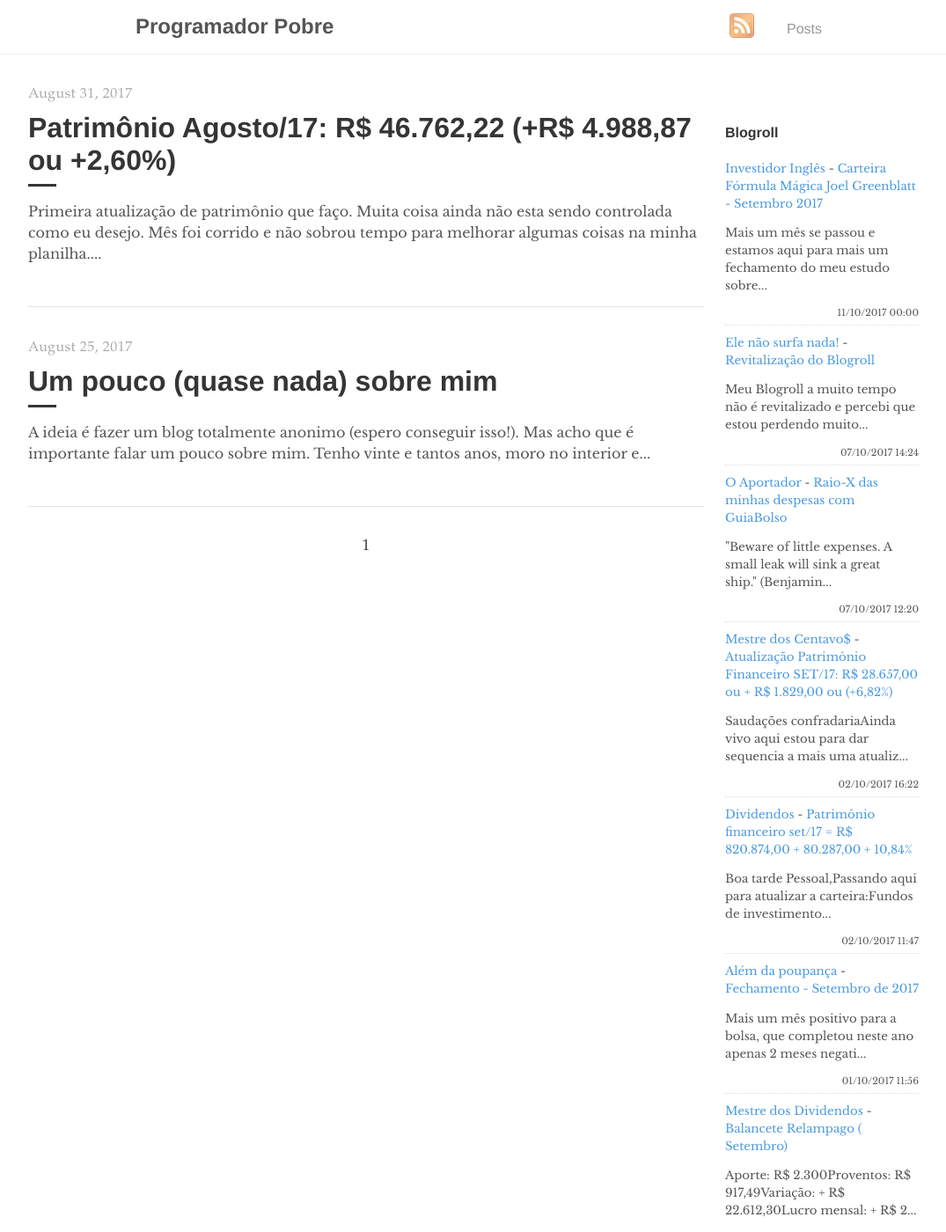
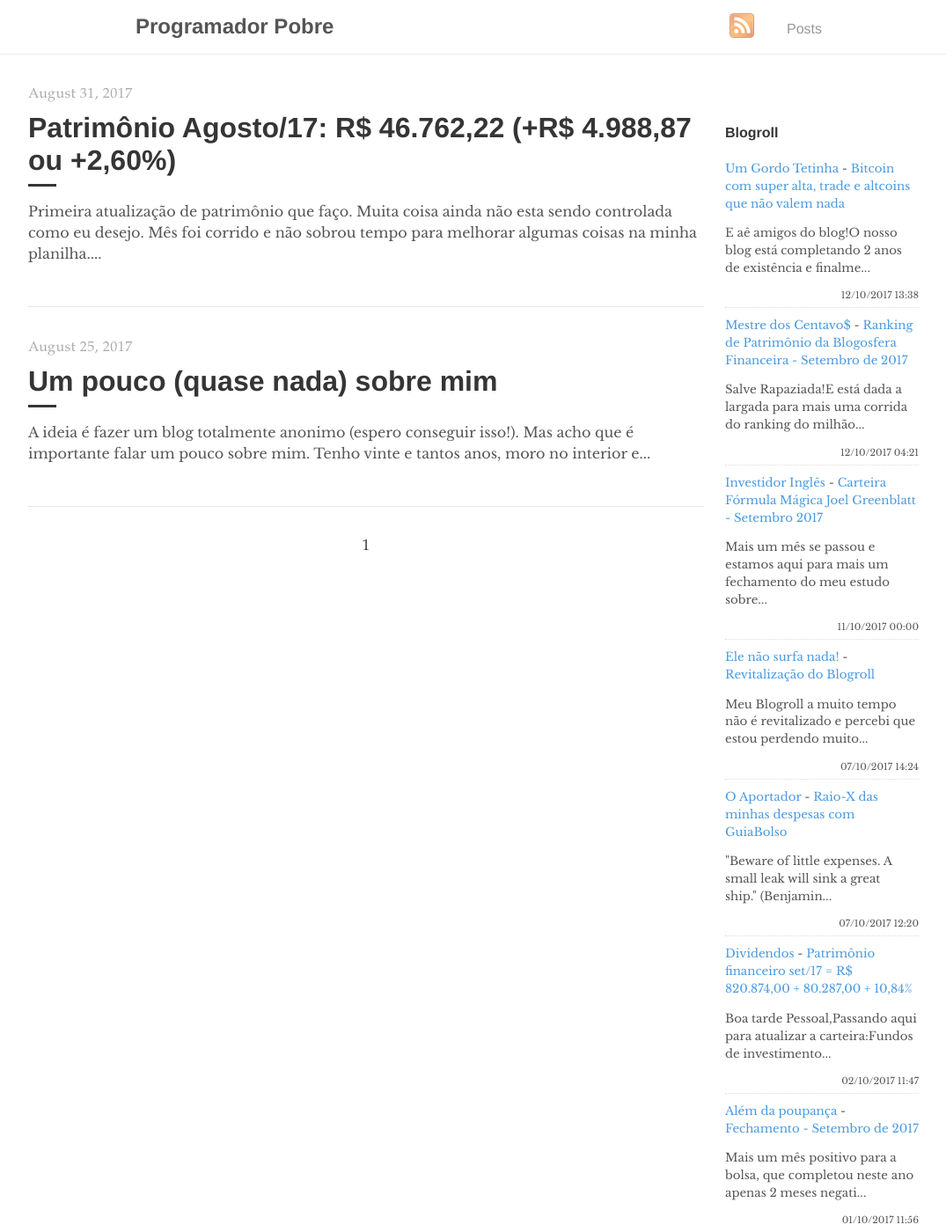
Before and after one commit to programadorpobre/programadorpobre.github.io, a Jekyll site: the page built from index.html, in a window 1280 px wide and 1400 px high. Shown: the whole window at 88% size, without its empty margins (96-1171 px from the left). Built offline with Jekyll 4.4.1, drawn with Linux system fonts in a browser that asks for light colours; the list of posts is cut into pages by our own code; comment, search, counter and statistics services are not loaded; some of the changed text lies outside the part shown.

Commit message:
[ci skip] travis #68

```diff
--- a/_includes/feed-entries.html
+++ b/_includes/feed-entries.html
@@ -1,3 +1,13 @@
+<div class="feed-entry">
+    <a class="feed-entry-site-name" href="http://gordotetinha.blogspot.com/">Um Gordo Tetinha</a> - <a class="feed-entry-title" href="http://gordotetinha.blogspot.com/2017/10/bitcoin-com-super-alta-trade-e-altcoins.html">Bitcoin com super alta, trade e altcoins que não valem nada</a>
+    <p class="feed-entry-summary">E aê amigos do blog!O nosso blog está completando 2 anos de existência e finalme...</p>
+    <time datetime="2017-10-12T13:38:00.000-03:00">12/10/2017 13:38</time>
+</div>
+<div class="feed-entry">
+    <a class="feed-entry-site-name" href="http://mestredoscentavos.blogspot.com/">Mestre dos Centavo$</a> - <a class="feed-entry-title" href="http://mestredoscentavos.blogspot.com/2017/10/ranking-de-patrimonio-da-blogosfera.html">Ranking de Patrimônio da Blogosfera Financeira - Setembro de 2017</a>
+    <p class="feed-entry-summary">Salve Rapaziada!E está dada a largada para mais uma corrida do ranking do milhão...</p>
+    <time datetime="2017-10-12T04:21:00.002-07:00">12/10/2017 04:21</time>
+</div>
 <div class="feed-entry">
     <a class="feed-entry-site-name" href="http://investidoringles.blogspot.com/">Investidor Inglês</a> - <a class="feed-entry-title" href="http://investidoringles.blogspot.com/2017/10/carteira-formula-magica-joel-greenblatt.html">Carteira Fórmula Mágica Joel Greenblatt - Setembro 2017</a>
     <p class="feed-entry-summary">Mais um mês se passou e estamos aqui para mais um fechamento do meu estudo sobre...</p>
@@ -12,11 +22,6 @@
     <a class="feed-entry-site-name" href="http://oaportadorfinanceiro.blogspot.com/">O Aportador</a> - <a class="feed-entry-title" href="http://oaportadorfinanceiro.blogspot.com/2017/10/raio-x-das-minhas-despesas-com-guiabolso.html">Raio-X das minhas despesas com GuiaBolso</a>
     <p class="feed-entry-summary">"Beware of little expenses. A small leak will sink a great ship."&nbsp;(Benjamin...</p>
     <time datetime="2017-10-07T12:20:00.003-03:00">07/10/2017 12:20</time>
-</div>
-<div class="feed-entry">
-    <a class="feed-entry-site-name" href="http://mestredoscentavos.blogspot.com/">Mestre dos Centavo$</a> - <a class="feed-entry-title" href="http://mestredoscentavos.blogspot.com/2017/10/atualizacao-patrimonio-financeiro-set17.html">Atualização Patrimônio Financeiro SET/17: R$ 28.657,00 ou + R$ 1.829,00 ou (+6,82%)</a>
-    <p class="feed-entry-summary">Saudações confradariaAinda vivo aqui estou para dar sequencia a mais uma atualiz...</p>
-    <time datetime="2017-10-02T16:22:00.000-07:00">02/10/2017 16:22</time>
 </div>
 <div class="feed-entry">
     <a class="feed-entry-site-name" href="http://bonsdividendos.blogspot.com/">Dividendos</a> - <a class="feed-entry-title" href="http://bonsdividendos.blogspot.com/2017/10/patrimonio-financeiro-set17-r-82087400.html">Patrimônio financeiro set/17 = R$ 820.874,00 + 80.287,00 + 10,84%</a>
@@ -38,8 +43,3 @@
     <p class="feed-entry-summary">Boa noite, pessoal!To passando só pra dizer que eu estou vivo! E fico feliz que ...</p>
     <time datetime="2017-09-26T18:42:00.001-07:00">26/09/2017 18:42</time>
 </div>
-<div class="feed-entry">
-    <a class="feed-entry-site-name" href="http://gordotetinha.blogspot.com/">Um Gordo Tetinha</a> - <a class="feed-entry-title" href="http://gordotetinha.blogspot.com/2017/09/o-povo-mais-feliz-e-pacifico-da-terra.html">O Povo mais feliz e pacífico da Terra!</a>
-    <p class="feed-entry-summary">A Falácia suprema: somos cordiais e solidários!&nbsp;Olá amigos do blog! Tudo be...</p>
-    <time datetime="2017-09-13T11:40:00.000-03:00">13/09/2017 11:40</time>
-</div>
```
